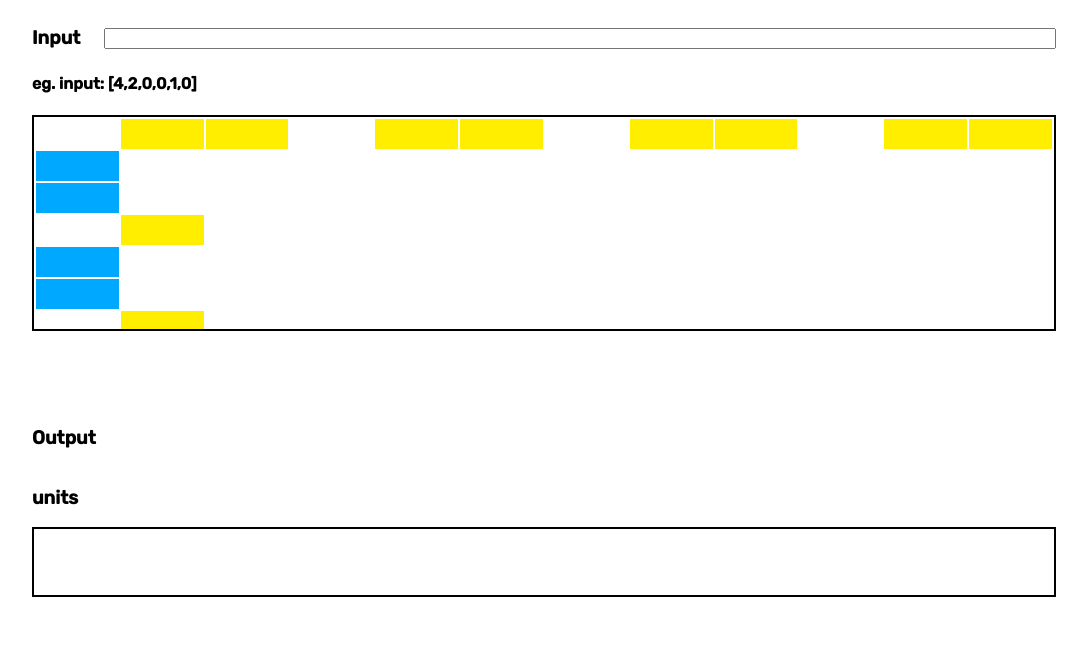
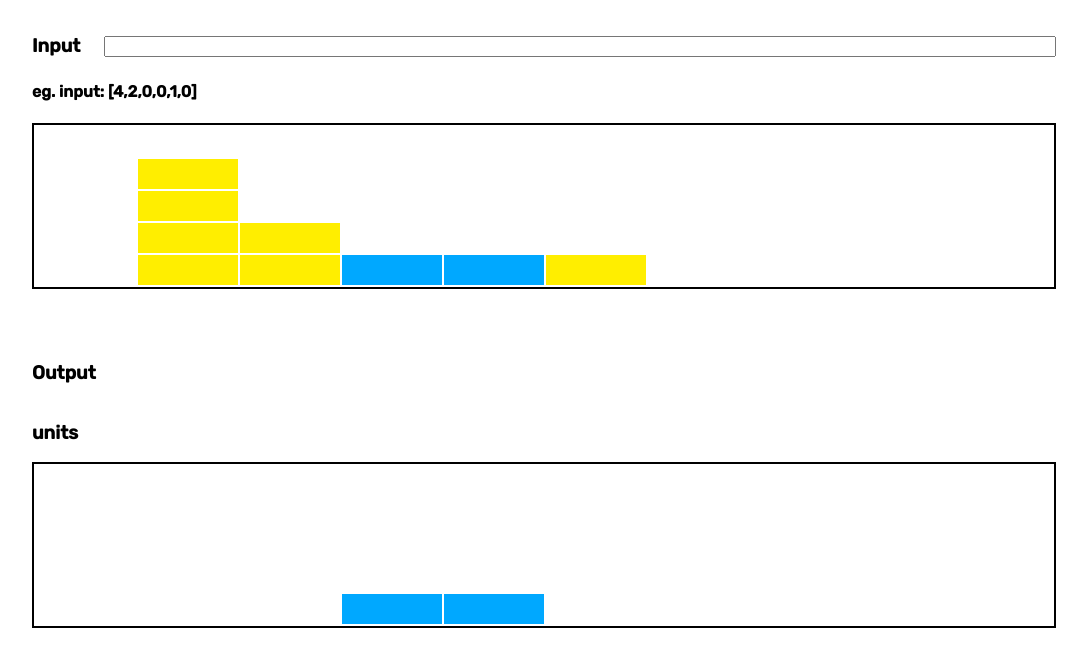
Before and after one commit to malayproject/Water_Tank_Problem, a plain HTML site: page index.html in a window 1280 px wide. Shown: the part 119-786 px from the top of the page, without its empty margins (104-1191 px from the left). Drawn offline with Linux system fonts and the light colour scheme.

Commit message:
edited index.html for initial results rendering

```diff
--- a/index.html
+++ b/index.html
@@ -1,47 +1,84 @@
 <html lang="en">
   <head>
-    <meta charset="UTF-8">
-    <meta http-equiv="X-UA-Compatible" content="IE=edge">
-    <meta name="viewport" content="width=device-width, initial-scale=1.0">
+    <meta charset="UTF-8" />
+    <meta http-equiv="X-UA-Compatible" content="IE=edge" />
+    <meta name="viewport" content="width=device-width, initial-scale=1.0" />
     <title>Water Tank Problem</title>
-    <link rel='stylesheet' href="./style.css"/>
-    <link href="https://fonts.googleapis.com/css2?family=Rubik:wght@300;400;500&display=swap" rel="stylesheet">
+    <link rel="stylesheet" href="./style.css" />
+    <link
+      href="https://fonts.googleapis.com/css2?family=Rubik:wght@300;400;500&display=swap"
+      rel="stylesheet"
+    />
     <script src="./Water_Tank_Problem.js" defer></script>
   </head>
   <body>
     <div id="mainContainer" class="mainContainer">
       <div class="title"><h2>Water Tank Problem</h2></div>
       <div id="waterWallCon" class="waterWallCon">
-            <div style="display: flex;justify-content: center;align-items: center;height: 30px;">
-                <h3 style="width: 7%;">Input</h3>
-                <input type="text" id="inputArr"/>
+        <div
+          style="
+            display: flex;
+            justify-content: center;
+            align-items: center;
+            height: 30px;
+          "
+        >
+          <h3 style="width: 7%">Input</h3>
+          <input type="text" id="inputArr" />
         </div>
         <h4>eg. input: [4,2,0,0,1,0]</h4>
         <table id="waterWallTab">
           <tbody>
             <tr>
-                        <td></td><td class="wall"><td class="wall"></td>
-                        <td></td><td class="wall"><td class="wall"></td>
-                        <td></td><td class="wall"><td class="wall"></td>
-                        <td></td><td class="wall"><td class="wall"></td>
+              <td></td>
+              <td></td>
+              <td></td>
+              <td></td>
+              <td></td>
+              <td></td>
+              <td></td>
+              <td></td>
             </tr>
-                    <tr><td class="water"></td><td></td></tr>
-                    <tr><td class="water"></td><td></td></tr>
-                    <tr><td></td><td class="wall"></td></tr>
-                    <tr><td class="water"></td><td></td></tr>
-                    <tr><td class="water"></td><td></td></tr>
-                    <tr><td></td><td class="wall"></td></tr>
-                    <tr><td class="water"></td><td></td></tr>
-                    <tr><td class="water"></td><td></td></tr>
-                    <tr><td></td><td class="wall"></td></tr>
-                    <tr><td class="water"></td><td></td></tr>
-                    <tr><td class="water"></td><td></td></tr>
-                    <tr><td></td><td class="wall"></td></tr>
-                    <tr><td class="water"></td><td></td></tr>
-                    <tr><td class="water"></td><td></td></tr>
-                    <tr><td></td><td class="wall"></td></tr>
-                    <tr><td class="water"></td><td></td></tr>
-
+            <tr>
+              <td></td>
+              <td class="wall"></td>
+              <td></td>
+              <td></td>
+              <td></td>
+              <td></td>
+              <td></td>
+              <td></td>
+            </tr>
+            <tr>
+              <td></td>
+              <td class="wall"></td>
+              <td></td>
+              <td></td>
+              <td></td>
+              <td></td>
+              <td></td>
+              <td></td>
+            </tr>
+            <tr>
+              <td></td>
+              <td class="wall"></td>
+              <td class="wall"></td>
+              <td></td>
+              <td></td>
+              <td></td>
+              <td></td>
+              <td></td>
+            </tr>
+            <tr>
+              <td></td>
+              <td class="wall"></td>
+              <td class="wall"></td>
+              <td class="water"></td>
+              <td class="water"></td>
+              <td class="wall"></td>
+              <td></td>
+              <td></td>
+            </tr>
           </tbody>
         </table>
       </div>
@@ -50,8 +87,56 @@
         <h3><span id="output"></span> units</h3>
         <table id="waterTab">
           <tbody>
-                    <tr><td></td><td></td></tr>
-                    <tr><td></td><td></td></tr>
+            <tr>
+              <td></td>
+              <td></td>
+              <td></td>
+              <td></td>
+              <td></td>
+              <td></td>
+              <td></td>
+              <td></td>
+            </tr>
+            <tr>
+              <td></td>
+              <td></td>
+              <td></td>
+              <td></td>
+              <td></td>
+              <td></td>
+              <td></td>
+              <td></td>
+            </tr>
+            <tr>
+              <td></td>
+              <td></td>
+              <td></td>
+              <td></td>
+              <td></td>
+              <td></td>
+              <td></td>
+              <td></td>
+            </tr>
+            <tr>
+              <td></td>
+              <td></td>
+              <td></td>
+              <td></td>
+              <td></td>
+              <td></td>
+              <td></td>
+              <td></td>
+            </tr>
+            <tr>
+              <td></td>
+              <td></td>
+              <td></td>
+              <td class="water"></td>
+              <td class="water"></td>
+              <td></td>
+              <td></td>
+              <td></td>
+            </tr>
           </tbody>
         </table>
       </div>
```
Lines whose indentation alone changed are shown as unchanged.
